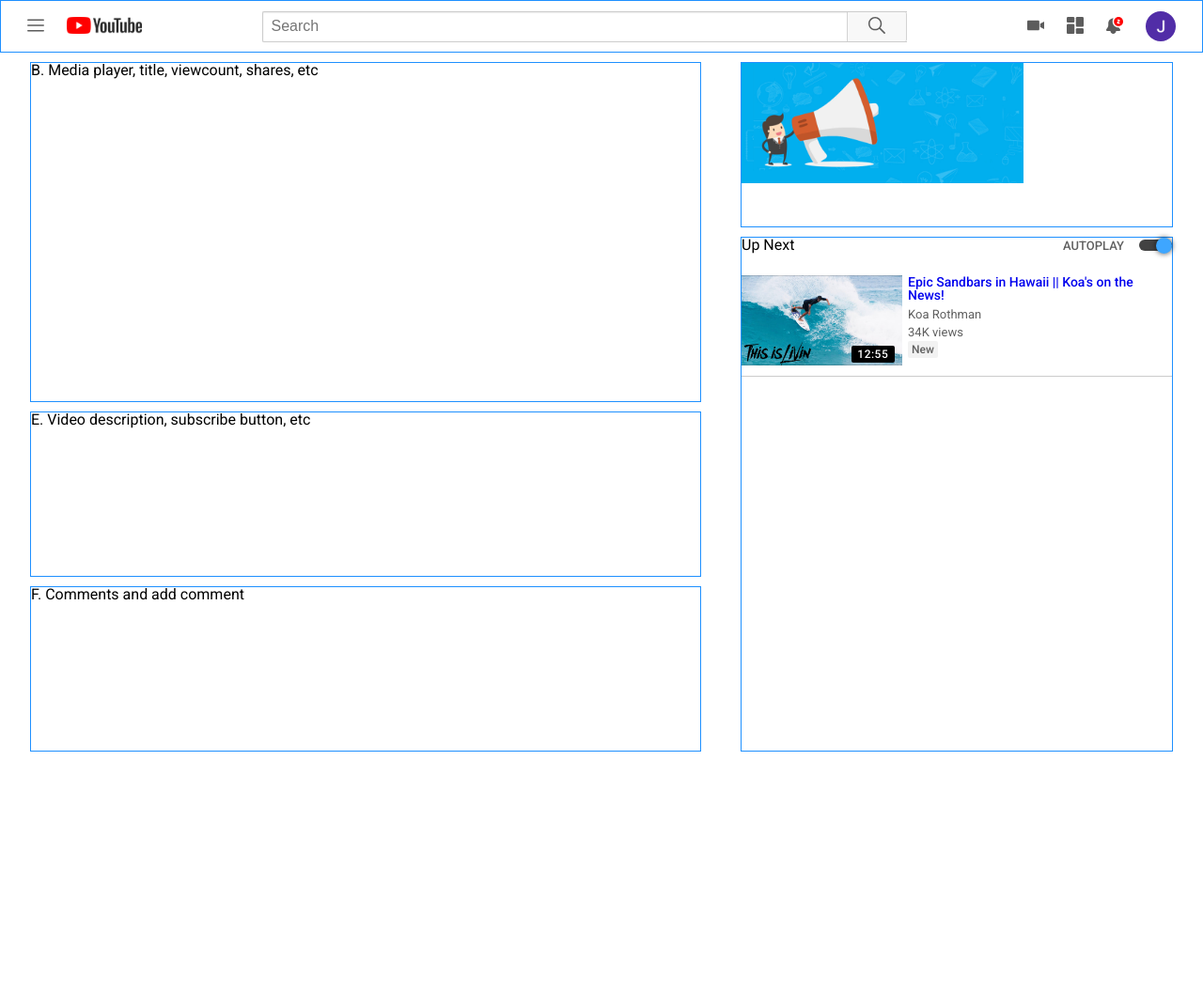
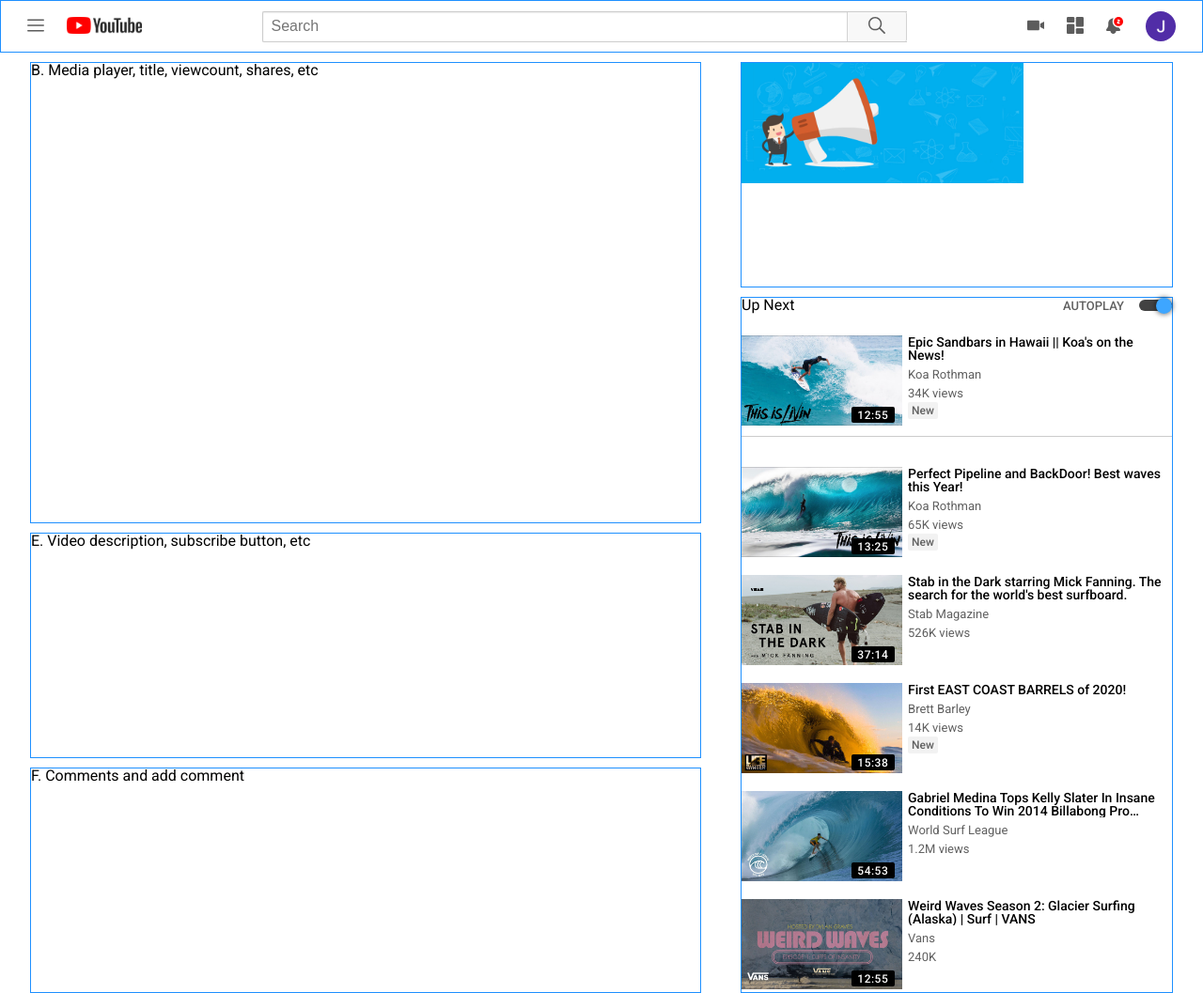
Before and after one commit to jjvaz25/youtube-media-clone, a plain HTML site: page index.html in a window 1280 px wide. Shown: the whole page at 94% size. Before the commit the page ends 800 px from the top, so only its background shows below. Drawn offline with Linux system fonts and the light colour scheme.

Commit message:
add recommended videos playlist

```diff
--- a/index.html
+++ b/index.html
@@ -85,25 +85,91 @@
           </div>
         </a>
       </div>
+      <a
+      class="vidRecs"
+      href="https://www.youtube.com/watch?v=Ai3OEQgS3ak"
+      target="_blank"
+      >
+        <div class="thumbnail-img">
+          <img src="./assets/thumbnails/thumbnail2.jpg" alt="Reccommended video">
+          <div class="duration"><span>13:25</span></div>
+        </div>
 
+        <div class="thumbnail-info">
+          <h3>Perfect Pipeline and BackDoor! Best waves this Year!</h3>
+          <h4>Koa Rothman</h4>
+          <p>65K views</p>
+          <div><span class="new">New</span></div>
+        </div>
+      </a>
+      <a
+      class="vidRecs"
+      href="https://www.youtube.com/watch?v=1-mORwXRM4A"
+      target="_blank"
+      >
+        <div class="thumbnail-img">
+          <img src="./assets/thumbnails/thumbnail3.jpg" alt="Reccommended video">
+          <div class="duration"><span>37:14</span></div>
+        </div>
 
+        <div class="thumbnail-info">
+          <h3>Stab in the Dark starring Mick Fanning. The search for the world's best surfboard.</h3>
+          <h4>Stab Magazine</h4>
+          <p>526K views</p>
+          <!-- <div><span class="new">New</span></div> -->
+        </div>
+      </a>
+      <a
+      class="vidRecs"
+      href="https://www.youtube.com/watch?v=xOgxyd2-5pM"
+      target="_blank"
+      >
+        <div class="thumbnail-img">
+          <img src="./assets/thumbnails/thumbnail4.jpg" alt="Reccommended video">
+          <div class="duration"><span>15:38</span></div>
+        </div>
 
+        <div class="thumbnail-info">
+          <h3>First EAST COAST BARRELS of 2020!</h3>
+          <h4>Brett Barley</h4>
+          <p>14K views</p>
+          <div><span class="new">New</span></div>
+        </div>
+      </a>
+      <a
+      class="vidRecs"
+      href="https://www.youtube.com/watch?v=tLB0We5SU2M"
+      target="_blank"
+      >
+        <div class="thumbnail-img">
+          <img src="./assets/thumbnails/thumbnail5.jpg" alt="Reccommended video">
+          <div class="duration"><span>54:53</span></div>
+        </div>
 
-      <!-- <div class="sideVid">
-        <img src="./assets/thumbnails/thumbnail2.jpg" alt="">
+        <div class="thumbnail-info">
+          <h3>Gabriel Medina Tops Kelly Slater In Insane Conditions To Win 2014 Billabong Pro Tahiiti</h3>
+          <h4>World Surf League</h4>
+          <p>1.2M views</p>
+          <!-- <div><span class="new">New</span></div> -->
         </div>
-      <div class="sideVid">
-        <img src="./assets/thumbnails/thumbnail3.jpg" alt="">
+      </a>
+      <a
+      class="vidRecs"
+      href="https://www.youtube.com/watch?v=4sLrvH_6FI0"
+      target="_blank"
+      >
+        <div class="thumbnail-img">
+          <img src="./assets/thumbnails/thumbnail6.jpg" alt="Reccommended video">
+          <div class="duration"><span>12:55</span></div>
         </div>
-      <div class="sideVid">
-        <img src="./assets/thumbnails/thumbnail4.jpg" alt="">
+
+        <div class="thumbnail-info">
+          <h3>Weird Waves Season 2: Glacier Surfing (Alaska) | Surf | VANS</h3>
+          <h4>Vans</h4>
+          <p>240K</p>
+          <!-- <div><span class="new">New</span></div> -->
         </div>
-      <div class="sideVid">
-        <img src="./assets/thumbnails/thumbnail5.jpg" alt="">
-      </div>
-      <div class="sideVid">
-        <img src="./assets/thumbnails/thumbnail6.jpg" alt="">
-      </div> -->
+      </a>
     </section>
     <section class="description box">
       <!-- profile icon, Video description, subscribe button -->
--- a/style.css
+++ b/style.css
@@ -157,6 +157,7 @@ header {
   position: relative;
   padding-top: 1rem;
   text-decoration: none;
+  color: black;
 }
 
 .vidRecs:visited {
@@ -285,7 +286,7 @@ header {
 
 /* LARGE SCREENS */
 
-@media (min-width: 800px) {
+@media (min-width: 900px) {
   .mainContainer {
     grid-template-columns: 3fr 2fr;
     grid-template-rows: 56px repeat(4, 1fr);
```
Lines whose indentation alone changed are shown as unchanged.
